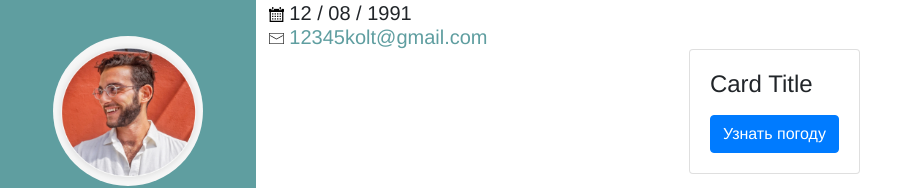
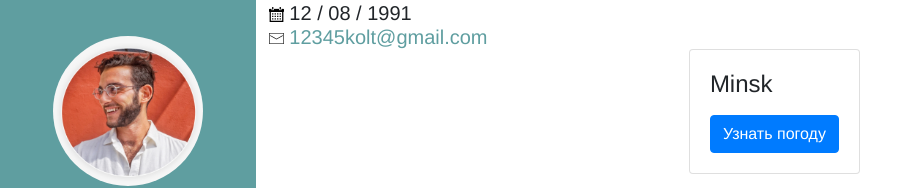
Before and after one commit to maxkolt/new-vue, a Vue app: page / in a window 1280 px wide. Shown: the part 211-399 px from the top of the page, without its empty margins (0-923 px from the left). Built offline with nearby package versions, Linux system fonts and the light colour scheme; no server answers.

Commit message:
prop city

```diff
--- a/src/App.vue
+++ b/src/App.vue
@@ -29,7 +29,9 @@
                 {{ gmail }}
             </h5>
 
-      <Weather msg="Welcome to Your Vue.js App"/>
+            <Weather
+                    city="Minsk"
+                    msg="Welcome to Your Vue.js App"/>
 
             <div class="click">
                 <!--        <h1>{{ temperatura }}</h1>-->
--- a/src/components/Weather.vue
+++ b/src/components/Weather.vue
@@ -3,7 +3,7 @@
 
         <div>
             <b-card
-                    title="Card Title"
+                    :title="city"
                     img-src=""
                     img-alt="Image"
                     img-top
@@ -23,12 +23,17 @@
 <script>
     const axios = require('axios');
     export default {
-        name: 'HelloWorld',
+        props:{
+          city:{
+              type: String,
+              required: true
+          }
+        },
         data() {
             return {
                 temperatura: '',
                 accessKey: 'a54d1451af691342e975fde0186820bf',
-                serverData: {},
+                serverData: {}
             }
 
         },
@@ -38,8 +43,7 @@
 
         methods: {
             getWeatherFromRemoteServer() {
-                let city = `Minsk`;
-                axios.get(`http://api.weatherstack.com/current?access_key=${this.accessKey}&query=${city}`)
+                axios.get(`http://api.weatherstack.com/current?access_key=${this.accessKey}&query=${this.city}`)
                     .then(response => {
                         this.serverData = response.data;
                         console.log('Ответ получен');
```
Lines whose indentation alone changed are shown as unchanged.
